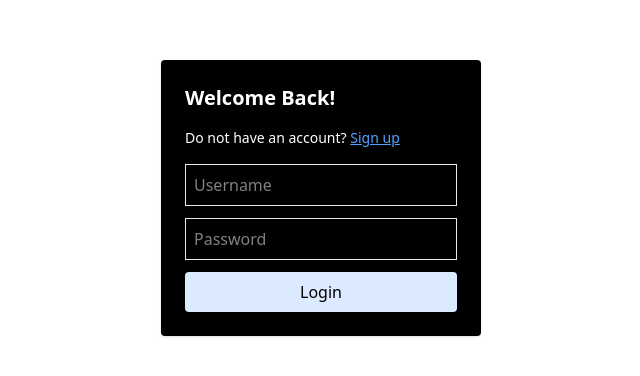
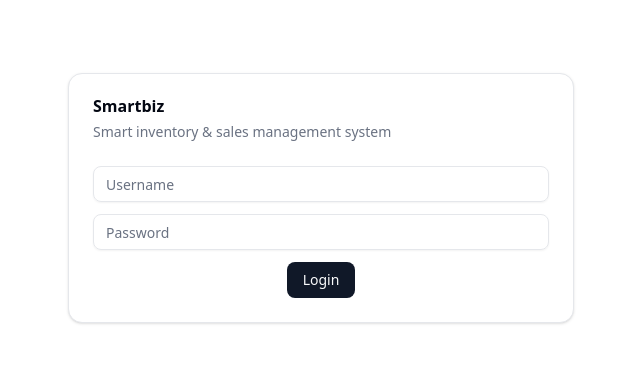
Before and after one commit to AchiniSubasinghe/smartbiz-frontend-web, a Next.js app: page /auth/login in a window 1280 px wide. Shown: the part 202-578 px from the top of the page, without its empty margins (319-959 px from the left). Built offline with nearby package versions, Linux system fonts and the light colour scheme.

Commit message:
feat(ui): add login page UI

```diff
--- a/app/auth/login/page.tsx
+++ b/app/auth/login/page.tsx
@@ -1,66 +1,54 @@
 "use client";
-    // used to store form values
 import { useState } from "react";
 import { api } from "@/lib/axios";
-    // riderect users after login
 import { useRouter } from "next/navigation";
 import { toast } from "sonner";
 import Link from "next/link";
+import { Card, CardAction, CardContent, CardDescription, CardFooter, CardHeader, CardTitle } from "@/components/ui/card";
+import { Input } from "@/components/ui/input";
+import { Button } from "@/components/ui/button";
 
-    export default function LoginPage(){
-    const router =useRouter();
-    const [username,setUsername]=useState("");
-    const [password,setPassword]=useState("");
+export default function LoginPage() {
+    const router = useRouter();
+    const [username, setUsername] = useState("");
+    const [password, setPassword] = useState("");
 
-    async function handleLogin(){
-    try{
-        const res =await api.post("/signIn",{username,password});
-        const token = res.data.data.cookie.value.replace("jwt=","");
-        localStorage.setItem("token",token);
+    async function handleLogin() {
 
-        const role = res.data.data.userResponseDto.role;
-        if (role==="ADMIN") router.push("/dashboard/admin");
-        else if(role ==="EDITOR") router.push("/dashboard/editor");
-        else router.push("/dashboard");
-
-    }catch(err:any){
-        const message =err.response?.data?.message || "Something went wrong";
-        toast.error(message);
-    }
     }
 
-    return(
+    return (
         <div className="flex min-h-screen items-center justify-center">
-            <div className="p-6 bg-black rounded shadow w-80">
-                <h2 className="text-xl font-bold mb-4 text-white">Welcome Back!</h2>
-                 <p className="text-white text-sm mb-4">Do not have an account?{" "}
-                     <Link href="/auth/register" className="text-blue-400 underline">
-                        Sign up
-                    </Link>
-                </p>
-                <input
+            <Card>
+                <CardHeader>
+                    <CardTitle><h1>Smartbiz</h1></CardTitle>
+                    <CardDescription>Smart inventory & sales management system</CardDescription>
+                </CardHeader>
+                <CardContent>
+                    <Input
                         type="text"
                         placeholder="Username"
-                className="border p-2 w-full mb-3 text-white"
+                        className="mb-3"
                         onChange={(e) => setUsername(e.target.value)}
                     />
 
-                <input
+                    <Input
                         type="password"
                         placeholder="Password"
-                className="border p-2 w-full mb-3 text-white"
+                          className="mb-3"
                         onChange={(e) => setPassword(e.target.value)}
                     />
-                <button
+                    <div className="flex justify-center">
+                        <Button
                             onClick={handleLogin}
-                className="bg-blue-100 text-black p-2 rounded w-full"
                         >
                             Login
-                </button>
+                        </Button>
+                    </div>
 
+                </CardContent>
 
-
-            </div>
+            </Card>
         </div>
     )
 }
```
Lines whose indentation alone changed are shown as unchanged.
